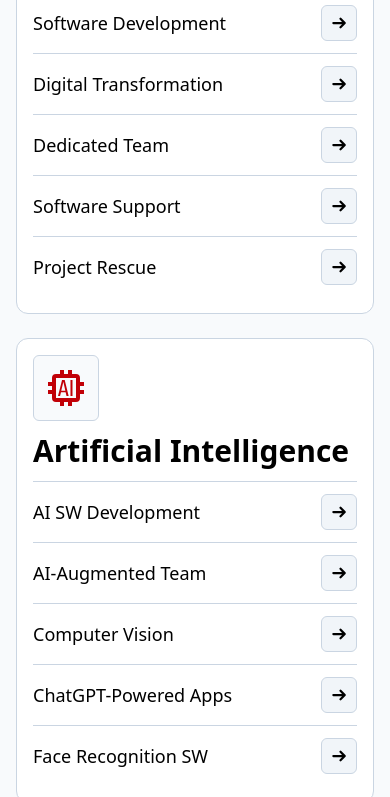
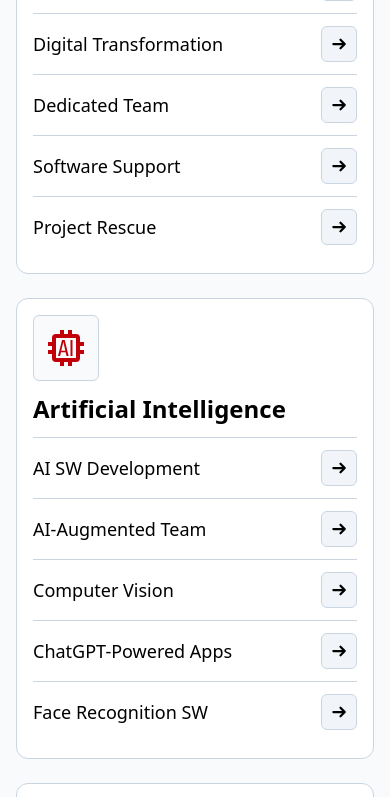
Before and after one commit to pretium-az/pretium-az.github.io, an Eleventy site: page src/index.njk in a window 390 px wide. Shown: the part 532-1329 px from the top of the page. Built offline with nearby package versions, Linux system fonts and the light colour scheme; Eleventy itself is replaced by a stand-in of ours; files that its build step writes are made by us from their sources.

Commit message:
XIRDA dəyişiklik

```diff
--- a/eleventy.config.js
+++ b/eleventy.config.js
@@ -10,4 +10,9 @@ export default async function (eleventyConfig) {
   eleventyConfig.addPassthroughCopy("./src/assets/css/style.css");
   eleventyConfig.addPassthroughCopy("./src/assets/img");
 
+
 }
+
+export const config = {
+  // markdownTemplateEngine: "njk",
+};
--- a/src/index.njk
+++ b/src/index.njk
@@ -68,7 +68,7 @@ title: Digital Solutions - SW Development, AI, Data
       {{ service.icon | safe }}
     </span>
 
-    <h3 class="text-3xl font-bold mt-3 border-b border-b-slate-300 pb-3">{{ service.name }}</h3>
+    <h3 class="sm:text-3xl text-2xl font-bold mt-3 border-b border-b-slate-300 pb-3">{{ service.name }}</h3>
 
     <ul class="text-lg divide-y-1 divide-slate-300">
       {% for element in service.elements %}
```
Also changed, not shown: src/assets/css/style.css.
